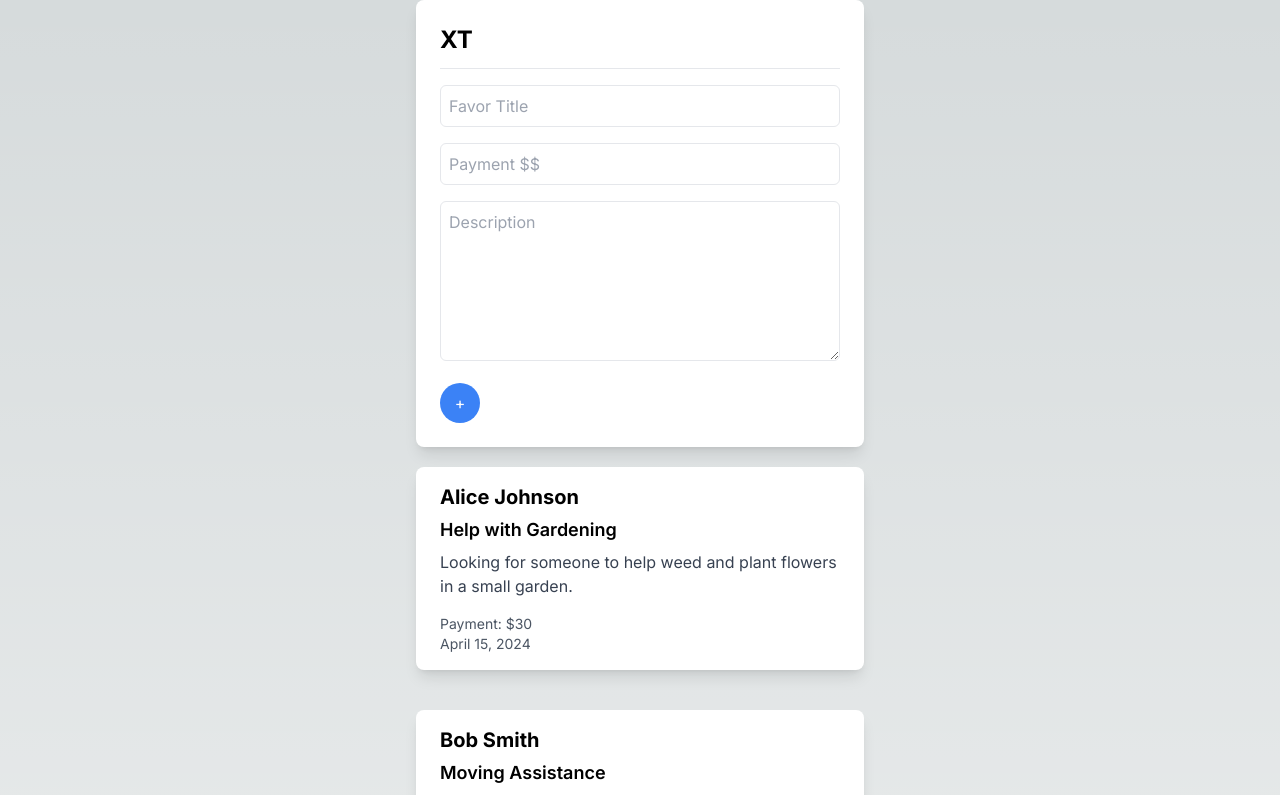
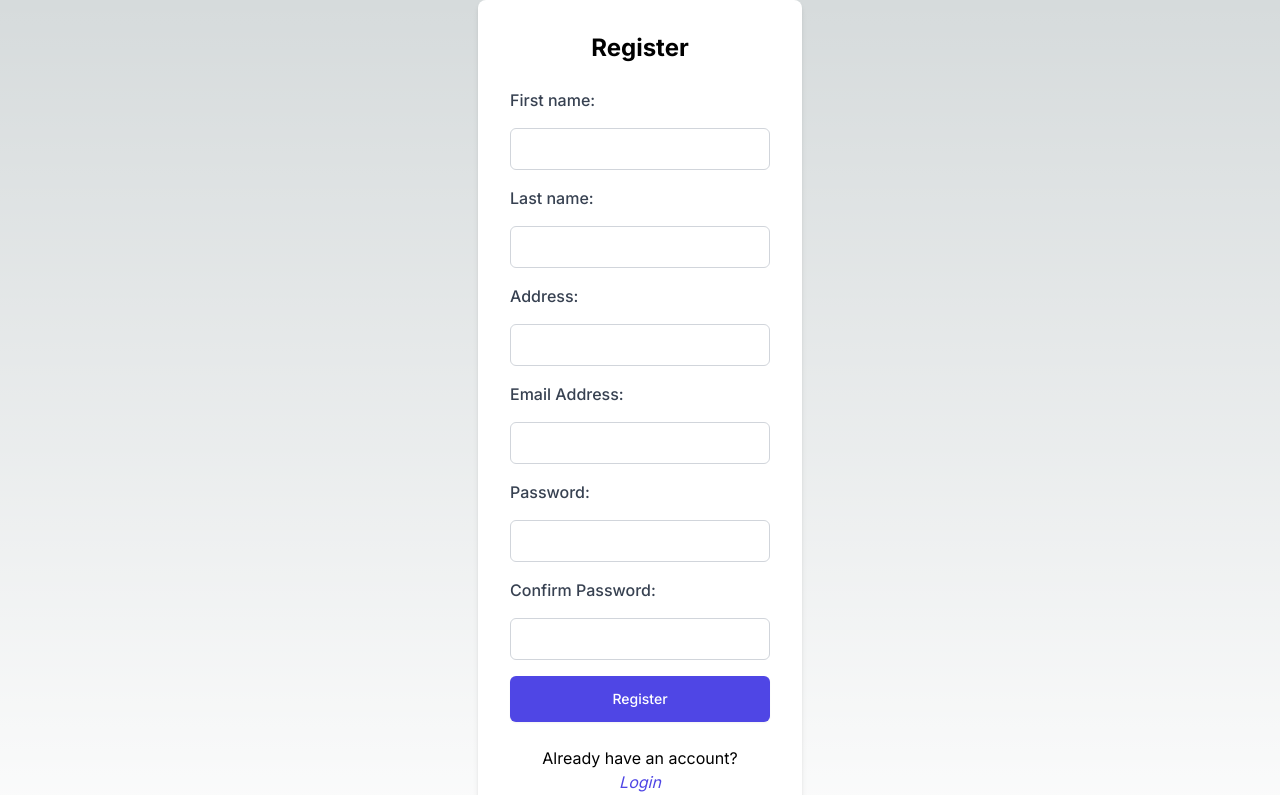
Before and after one commit to xeviert/nearnet, a Next.js app: page / in a window 1280 px wide. Shown: the top 795 px of the page. Built offline with nearby package versions, Linux system fonts and the light colour scheme.

Commit message:
completed login and register UI

```diff
--- a/src/app/page.js
+++ b/src/app/page.js
@@ -1,6 +1,8 @@
 import Image from "next/image";
 import LandingPage from '../pages/about';
 import Feed from '../pages/feed';
+import Login from "@/pages/login";
+import Register from "@/pages/register";
 import Footer from "@/components/Footer";
 
 export default function Home() {
@@ -8,7 +10,9 @@
     <>
       <main className="flex flex-col items-center justify-between">
         {/* <LandingPage /> */}
-        <Feed />
+        {/* <Feed /> */}
+        {/* <Login /> */}
+        <Register />
       </main>
       <Footer />
     </>
--- a/src/pages/login.js
+++ b/src/pages/login.js
@@ -1,31 +1,44 @@
-import React, { useContext, useState } from 'react';
-import AppContext from '../../Context';
-import { useNavigate } from 'react-router-dom';
-import AuthApiService from '../../Services/auth-api-service';
+import Image from "next/image";
 
-export default function LoginForm() {
-
-
+export default function Login() {
   return (
+    <section className="flex justify-center items-center min-h-screen bg-gray-150">
+      <div className="w-full max-w-md p-8 bg-white rounded-lg shadow-md">
+        <h2 className="text-center text-2xl font-bold mb-4">Login</h2>
+        <form className="space-y-6">
           <div>
-      <section>
-        <form onSubmit={handleLogin}>
-          <div role='alert'>{error && <p>{error.error}</p>}</div>
-
-          <label htmlFor='email'>
+            <label htmlFor="email" className="block text-sm font-medium text-gray-700">
               Email Address:
             </label>
-          <input type='email' name='email' required></input>
-          <label htmlFor='password'>
+            <input
+              type="email"
+              name="email"
+              required
+              className="mt-1 block w-full px-3 py-2 border border-gray-300 rounded-md shadow-sm focus:outline-none focus:ring-indigo-500 focus:border-indigo-500 sm:text-sm"
+            />
+          </div>
+          <div>
+            <label htmlFor="password" className="block text-sm font-medium text-gray-700">
               Password:
             </label>
-          <input type='password' name='password' required></input>
-
-          <button type='submit'>
+            <input
+              type="password"
+              name="password"
+              required
+              className="mt-1 block w-full px-3 py-2 border border-gray-300 rounded-md shadow-sm focus:outline-none focus:ring-indigo-500 focus:border-indigo-500 sm:text-sm"
+            />
+          </div>
+          <button
+            type="submit"
+            className="w-full flex justify-center py-3 px-4 border border-transparent rounded-md shadow-sm text-sm font-medium text-white bg-indigo-600 hover:bg-indigo-700 focus:outline-none focus:ring-2 focus:ring-offset-2 focus:ring-indigo-500"
+          >
             Login
           </button>
         </form>
+      </div>
     </section>
-    </div>
+
+
+
   );
 }
--- /dev/null
+++ b/src/pages/register.js
@@ -0,0 +1,42 @@
+import Link from 'next/link';
+
+export default function Register() {
+    return (
+        <div className="flex justify-center items-center min-h-screen bg-gray-150">
+            <div className="w-full max-w-lg p-8 bg-white rounded-lg shadow-md">
+                <h1 className="text-2xl font-bold text-center mb-6">Register</h1>
+                <form className="space-y-4">
+                    <label htmlFor="first-name" className="block font-medium text-gray-700">First name:</label>
+                    <input type="text" name="first_name" required className="mt-1 w-full px-3 py-2 border border-gray-300 rounded-md" />
+
+                    <label htmlFor="last-name" className="block font-medium text-gray-700">Last name:</label>
+                    <input type="text" name="last_name" required className="mt-1 w-full px-3 py-2 border border-gray-300 rounded-md" />
+
+                    <label htmlFor="address" className="block font-medium text-gray-700">Address:</label>
+                    <input type="text" name="address" required className="mt-1 w-full px-3 py-2 border border-gray-300 rounded-md" />
+
+                    <label htmlFor="email" className="block font-medium text-gray-700">Email Address:</label>
+                    <input type="text" name="email" required className="mt-1 w-full px-3 py-2 border border-gray-300 rounded-md" />
+
+                    <label htmlFor="password" className="block font-medium text-gray-700">Password:</label>
+                    <input type="password" name="password" required className="mt-1 w-full px-3 py-2 border border-gray-300 rounded-md" />
+
+                    <label htmlFor="confirm-pw" className="block font-medium text-gray-700">Confirm Password:</label>
+                    <input type="password" name="confirmPassword" required className="mt-1 w-full px-3 py-2 border border-gray-300 rounded-md" />
+
+                    <button type="submit" className="w-full flex justify-center py-3 px-4 border border-transparent rounded-md shadow-sm text-sm font-medium text-white bg-indigo-600 hover:bg-indigo-700 focus:outline-none focus:ring-2 focus:ring-offset-2 focus:ring-indigo-500">
+                        Register
+                    </button>
+                </form>
+
+                <div className="mt-6 text-center">
+                    <p>Already have an account?</p>
+                    <Link href="/login" className="text-indigo-600 hover:text-indigo-900">
+                        <em>Login</em>
+                    </Link>
+                </div>
+
+            </div>
+        </div>
+    );
+}
```
Lines whose indentation alone changed are shown as unchanged.
